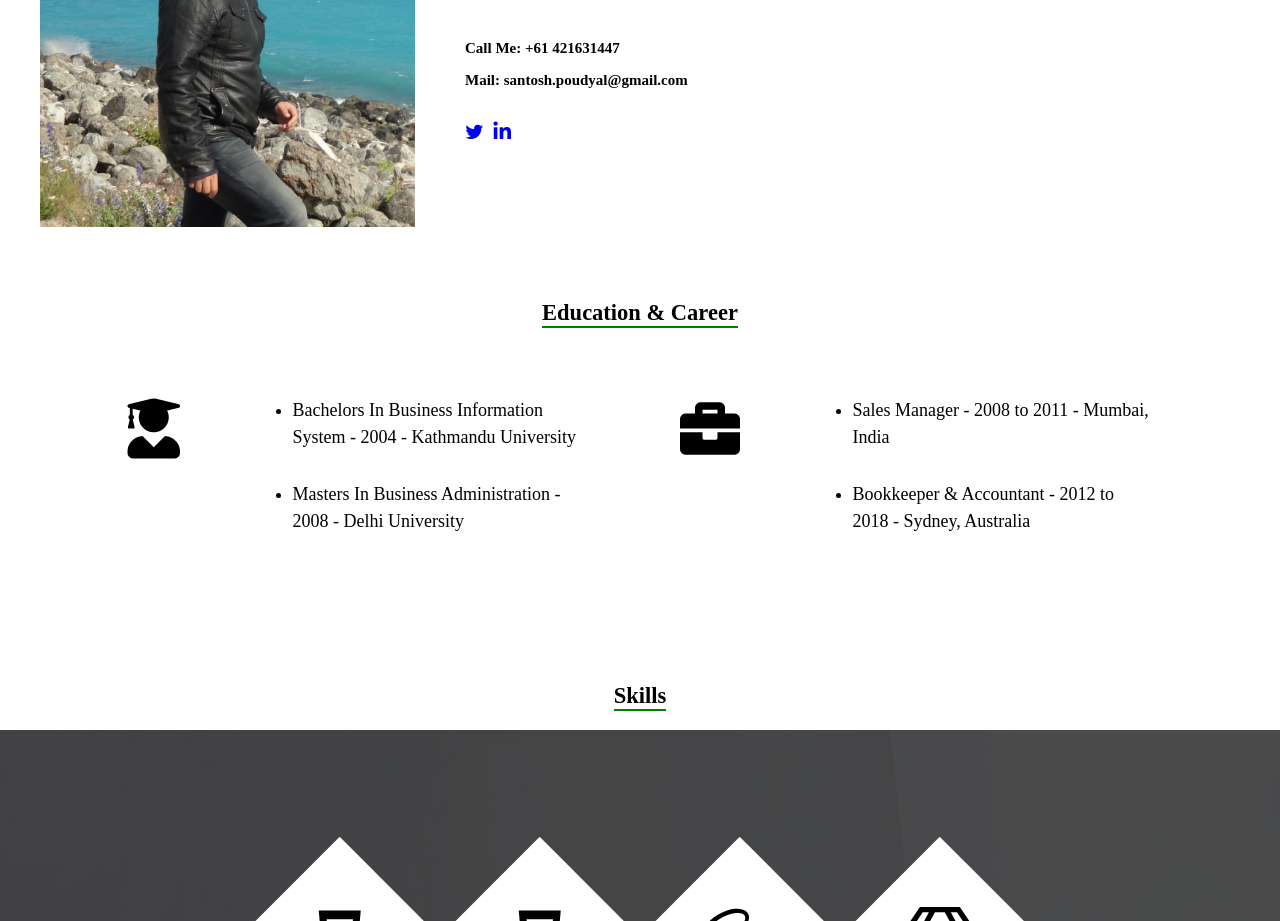
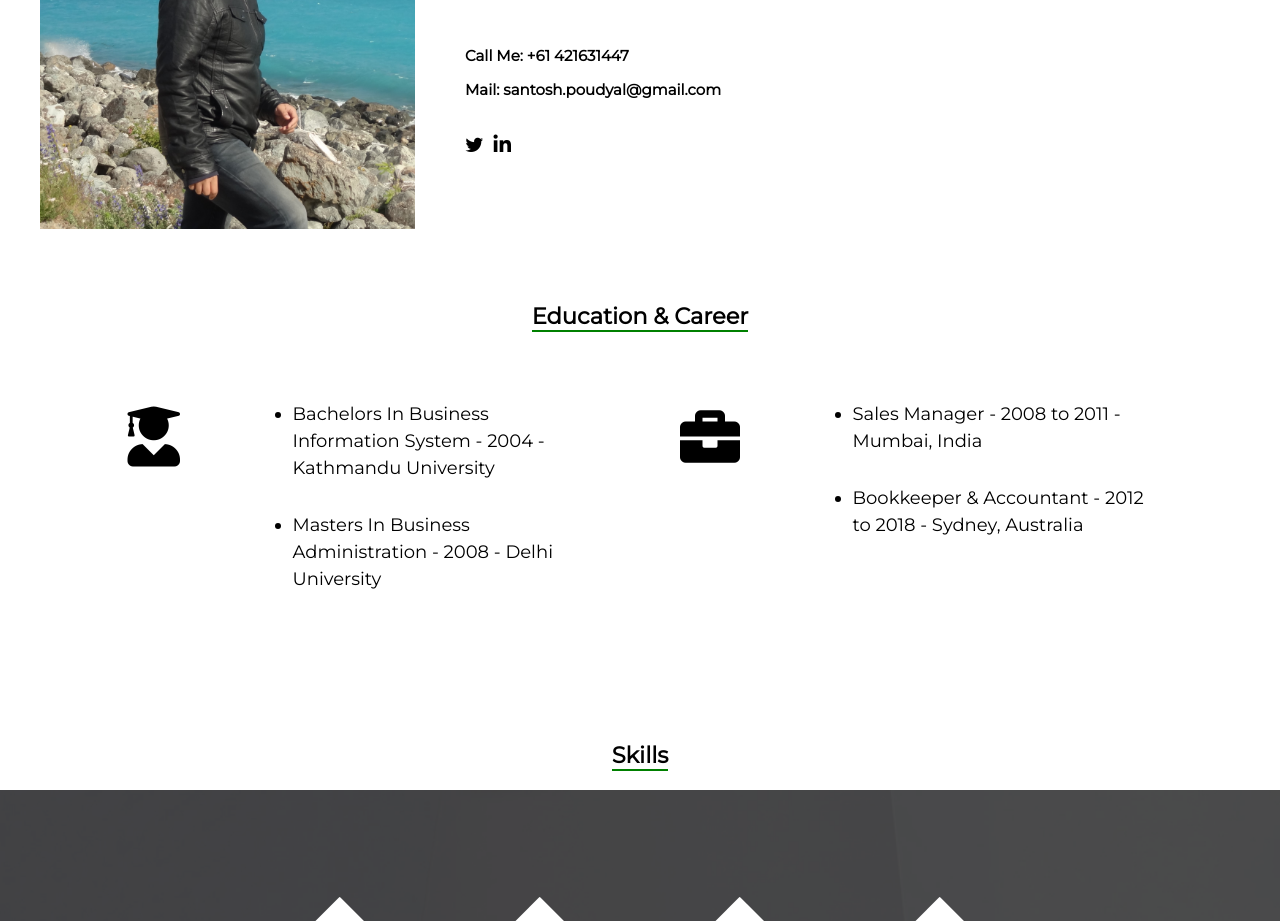
Before and after one commit to Santosh2167/santosh2167.github.io, a plain HTML site: page index.html in a window 1280 px wide. Shown: the part 1188-2109 px from the top of the page. Drawn offline with nearby package versions, Linux system fonts and the light colour scheme.

Commit message:
Defined global font family, updated color for social icons

```diff
--- a/scss/common/_base.scss
+++ b/scss/common/_base.scss
@@ -7,4 +7,5 @@ body {
 	margin: 0;
 	padding: 0;
     font-size: 15px;
+    font-family: "Montserrat";
 }
--- a/scss/main.scss
+++ b/scss/main.scss
@@ -94,6 +94,7 @@
 
 .about-me-social ul li a{
 	font-size: 20px;
+	color: #000;
 }
 
 .about-me img {
```
Also changed, not shown: css/main.css, 1 other file.
